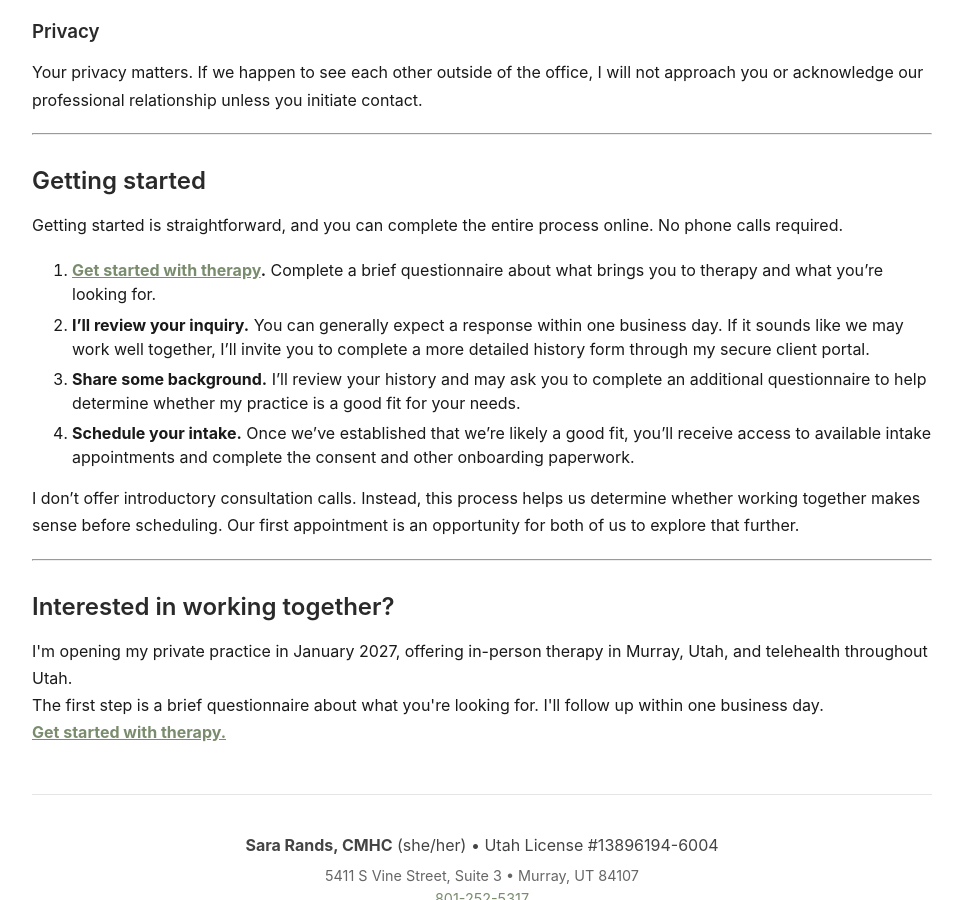
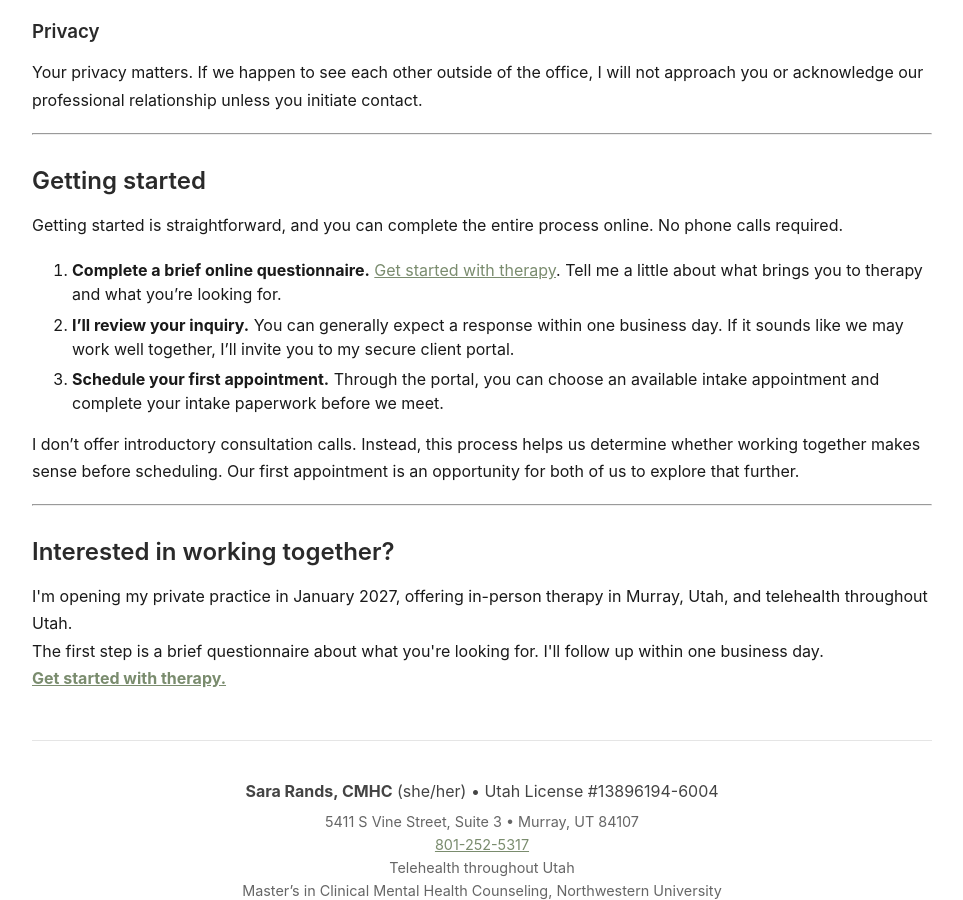
Before and after one commit to SaraRands/sararands-site, a Jekyll site: the page built from fees-scheduling.md, in a window 1280 px wide and 900 px high, scrolled down 4191 px. Shown: the whole window, without its empty margins (158-1121 px from the left). Built offline with Jekyll 4.4.1, drawn with Linux system fonts in a browser that asks for light colours.

Commit message:
streamlined

```diff
--- a/fees-scheduling.md
+++ b/fees-scheduling.md
@@ -132,10 +132,9 @@ Your privacy matters. If we happen to see each other outside of the office, I wi
 
 Getting started is straightforward, and you can complete the entire process online. No phone calls required.
 
-1. **[Get started with therapy](https://forms.gle/QYjkAWwUzHNbpDbXA).** Complete a brief questionnaire about what brings you to therapy and what you're looking for.
-2. **I'll review your inquiry.** You can generally expect a response within one business day. If it sounds like we may work well together, I'll invite you to complete a more detailed history form through my secure client portal.
-3. **Share some background.** I'll review your history and may ask you to complete an additional questionnaire to help determine whether my practice is a good fit for your needs.
-4. **Schedule your intake.** Once we've established that we're likely a good fit, you'll receive access to available intake appointments and complete the consent and other onboarding paperwork.
+1. **Complete a brief online questionnaire.** [Get started with therapy](https://forms.gle/QYjkAWwUzHNbpDbXA). Tell me a little about what brings you to therapy and what you're looking for.
+2. **I'll review your inquiry.** You can generally expect a response within one business day. If it sounds like we may work well together, I'll invite you to my secure client portal.
+3. **Schedule your first appointment.** Through the portal, you can choose an available intake appointment and complete your intake paperwork before we meet.
 
 I don't offer introductory consultation calls. Instead, this process helps us determine whether working together makes sense before scheduling. Our first appointment is an opportunity for both of us to explore that further.
 
```
